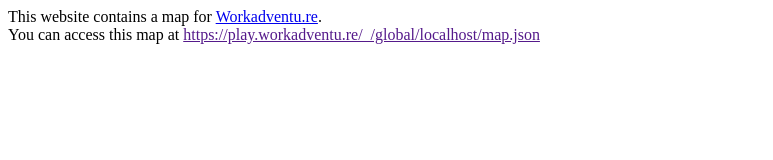
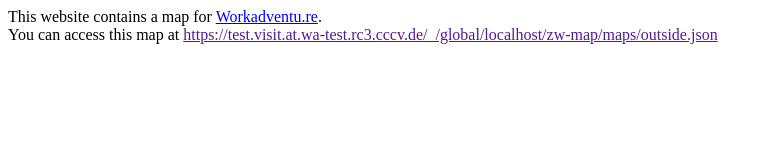
Before and after one commit to c3d2/ds2020workadventuretest, a plain HTML site: page index.html in a window 1280 px wide. Shown: the whole page, without its empty margins (0-773 px from the left). Drawn offline with Linux system fonts and the light colour scheme.

Commit message:
index.html entry link changed to rc3 instance

```diff
--- a/index.html
+++ b/index.html
@@ -6,7 +6,7 @@
                 if (path.endsWith('index.html')) {
                     path = path.substr(path, path.length - 'index.html'.length);
                 }
-                var url = 'https://play.workadventu.re/_/global/'+window.location.host+path+'map.json';
+                var url = 'https://test.visit.at.wa-test.rc3.cccv.de/_/global/'+window.location.host+path+'zw-map/maps/outside.json';
                 document.getElementById('mapLink').href = url;
                 document.getElementById('mapLink').innerText = url;
             };
```
